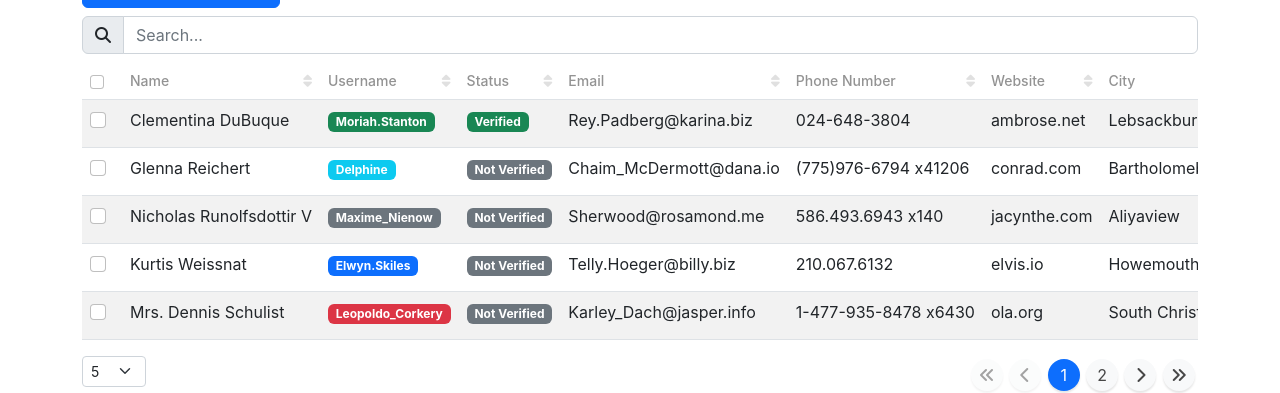
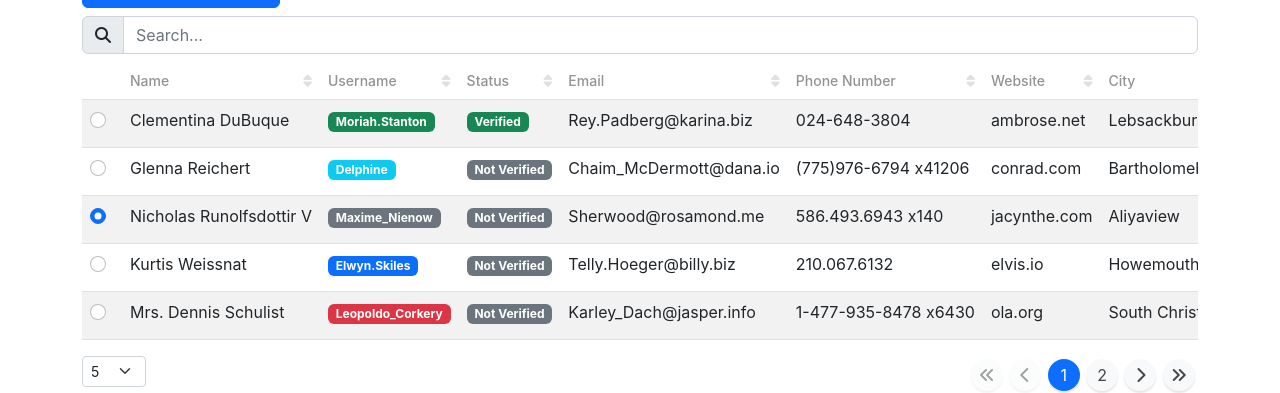
Before and after one commit to rxid-dev/rxid-table, a React (Create React App) app: page / in a window 1280 px wide. Shown: the part 271-664 px from the top of the page. Built offline with nearby package versions, Linux system fonts and the light colour scheme; data requests are answered from the project's data file.

Commit message:
add:  Menambahkan Select Table Part 2

```diff
--- a/src/App.tsx
+++ b/src/App.tsx
@@ -1,6 +1,7 @@
 import React, { Fragment, useEffect } from "react";
 import "./App.scss";
 import { RxidTable, useTable } from "./rxid-table";
+import { selectedRecord } from "./selected-records";
 
 function App() {
   const cars = [
@@ -63,7 +64,7 @@ function App() {
     "bg-danger",
   ];
 
-  const userServerModel = useTable({
+  const userServerModel = useTable<any>({
     columns: [
       {
         header: "Name",
@@ -152,6 +153,12 @@ function App() {
     options: {
       select: {
         compareField: "id",
+        isMultiple: false,
+        onSelect: (records: Array<any>) => {
+          console.log("INFO: Come from onSelect");
+          console.log(records);
+        },
+        records: [selectedRecord[1]],
       },
     },
   });
--- a/src/rxid-table/RxidTable.tsx
+++ b/src/rxid-table/RxidTable.tsx
@@ -1,4 +1,4 @@
-import React, { useEffect, useImperativeHandle, useState } from "react";
+import React, { useEffect, useImperativeHandle, useRef, useState } from "react";
 import { RxidPagination, usePagination } from "../rxid-pagination";
 import { Table } from "./domain/Table";
 import { TableColumn } from "./domain/TableColumn";
@@ -16,6 +16,8 @@ interface Props extends TableProps<any> {
 
 export const RxidTable = React.forwardRef((props: Props, ref: any) => {
   const { stringUrl, ...model } = props;
+
+  const checkboxAllRef = useRef<any>();
 
   const [state, setState] = useState<Table>(Table.create(model, stringUrl));
 
@@ -75,6 +77,7 @@ export const RxidTable = React.forwardRef((props: Props, ref: any) => {
           pagination.setTotalRecord(+(totalRecord || 0));
           const records: Array<ObjectProps> = await successResponse.json();
           const rows = createRows(records);
+          setIndeterminate(rows.length);
           setState((state: Table) => ({
             ...state,
             rows,
@@ -97,6 +100,14 @@ export const RxidTable = React.forwardRef((props: Props, ref: any) => {
         ...state,
         rows,
       }));
+    }
+  };
+
+  const setIndeterminate = (rowsLength: number) => {
+    if (state.props.options?.select && checkboxAllRef.current) {
+      checkboxAllRef.current.indeterminate =
+        state.selectedRecord.records.length !== rowsLength &&
+        state.selectedRecord.records.length > 0;
     }
   };
 
@@ -172,6 +183,10 @@ export const RxidTable = React.forwardRef((props: Props, ref: any) => {
   };
 
   const handleOnChangePage = (currentPage: number) => {
+    if (state.isServerSide) {
+      state.selectedRecord.reset();
+      checkboxAllRef.current.indeterminate = false;
+    }
     setState((state: Table) => ({
       ...state,
       currentPage,
@@ -180,10 +195,30 @@ export const RxidTable = React.forwardRef((props: Props, ref: any) => {
 
   const handleSelectRecord = (isChecked: boolean, row: TableRow) => {
     const table = state;
+    if (state.selectedRecord.isMultiple) {
       isChecked
         ? table.selectedRecord.add(row.props.record)
         : table.selectedRecord.remove(row.props.record);
       row.isChecked = isChecked;
+
+      const rowsLength = state.isServerSide
+        ? table.rows.length
+        : state.props.records?.length || 0;
+      setIndeterminate(rowsLength);
+
+      state.selectedRecord.isSelectAll = state.isServerSide
+        ? state.rows.length === table.selectedRecord.records.length
+        : (state.props.records?.length || 0) ===
+          table.selectedRecord.records.length;
+    } else {
+      table.rows.forEach((row) => (row.isChecked = false));
+      row.isChecked = true;
+
+      isChecked
+        ? table.selectedRecord.set([row.props.record])
+        : table.selectedRecord.reset();
+    }
+
     setState((state) => ({
       ...state,
       ...table,
@@ -254,6 +289,7 @@ export const RxidTable = React.forwardRef((props: Props, ref: any) => {
                 {state.props.options?.select ? (
                   <th className="th-select">
                     <div className="th-content">
+                      {state.selectedRecord.isMultiple && (
                         <div className="form-check">
                           <input
                             className="form-check-input"
@@ -262,8 +298,10 @@ export const RxidTable = React.forwardRef((props: Props, ref: any) => {
                             onChange={(e) =>
                               handleSelectAllRecord(e.target.checked)
                             }
+                            ref={checkboxAllRef}
                           />
                         </div>
+                      )}
                     </div>
                   </th>
                 ) : (
@@ -316,6 +354,7 @@ export const RxidTable = React.forwardRef((props: Props, ref: any) => {
                   <tr key={indexI}>
                     {state.props.options?.select ? (
                       <td>
+                        {state.selectedRecord.isMultiple ? (
                           <div className="form-check">
                             <input
                               className="form-check-input"
@@ -326,6 +365,19 @@ export const RxidTable = React.forwardRef((props: Props, ref: any) => {
                               }
                             />
                           </div>
+                        ) : (
+                          <div className="form-check">
+                            <input
+                              className="form-check-input"
+                              type="radio"
+                              name={state.identifer}
+                              checked={!!row.isChecked}
+                              onChange={(e) =>
+                                handleSelectRecord(e.target.checked, row)
+                              }
+                            />
+                          </div>
+                        )}
                       </td>
                     ) : (
                       <td>
--- a/src/rxid-table/domain/Table.ts
+++ b/src/rxid-table/domain/Table.ts
@@ -13,6 +13,7 @@ export class Table {
   public customData: ObjectProps;
   public selectedRecord: TableSelect;
   public isServerSide: boolean;
+  public identifer: string;
   private constructor(public props: TableProps<ObjectProps>) {}
   public static create(
     props: TableProps<ObjectProps>,
@@ -22,9 +23,8 @@ export class Table {
     state.isServerSide = !!stringUrl;
     state.rows = [];
     state.currentPage = 1;
-    state.selectedRecord = TableSelect.create(
-      props.options?.select?.compareField
-    );
+    state.selectedRecord = TableSelect.create(props.options?.select);
+    state.identifer = `table-${Math.ceil(Math.random() * 100)}`;
     return state;
   }
 }
--- a/src/rxid-table/domain/TableSelect.ts
+++ b/src/rxid-table/domain/TableSelect.ts
@@ -1,22 +1,28 @@
 import { ObjectProps } from "../interfaces/ObjectProps";
+import { TableSelectProps } from "../interfaces/TableSelectProps";
 import { resolveRecord } from "../resolveRecord";
 export class TableSelect {
+  public isSelectAll: boolean;
+  public indeterminate: boolean;
+  public compareField: string;
   public records: Array<ObjectProps>;
-  public isSelectAll: boolean;
-  private constructor(public compareField: string = "id") {}
+  public isMultiple: boolean;
+  private constructor(public props?: TableSelectProps<ObjectProps>) {}
 
   public set(records: Array<ObjectProps>): void {
     this.records = records;
+    this.emitChanges();
   }
 
   public reset(): void {
-    console.log("Come from reset");
     this.isSelectAll = false;
     this.records = [];
+    this.emitChanges();
   }
 
   public add(record: ObjectProps): void {
     this.records.push(record);
+    this.emitChanges();
   }
 
   public remove(record: ObjectProps): void {
@@ -24,6 +30,7 @@ export class TableSelect {
     if (indexOfRecord !== -1) {
       this.records.splice(indexOfRecord, 1);
     }
+    this.emitChanges();
   }
 
   public getIsSelected(record: ObjectProps): boolean {
@@ -38,9 +45,16 @@ export class TableSelect {
     );
   }
 
-  public static create(compareField?: string): TableSelect {
-    const select = new TableSelect(compareField);
-    select.records = [];
+  private emitChanges(): void {
+    if (!this.props?.onSelect) return;
+    this.props.onSelect(this.records);
+  }
+
+  public static create(props?: TableSelectProps<ObjectProps>): TableSelect {
+    const select = new TableSelect(props);
+    select.compareField = props?.compareField || "id";
+    select.records = props?.records || [];
+    select.isMultiple = props?.isMultiple !== false;
     return select;
   }
 }
--- a/src/rxid-table/interfaces/TableProps.ts
+++ b/src/rxid-table/interfaces/TableProps.ts
@@ -10,5 +10,5 @@ export interface TableProps<T> {
   setCustomData: (customData: ObjectProps) => void;
   reload: () => void;
   ref: React.MutableRefObject<any>;
-  options?: TableOptionsProps;
+  options?: TableOptionsProps<T>;
 }
--- /dev/null
+++ b/src/rxid-table/interfaces/TableSelectProps.ts
@@ -0,0 +1,6 @@
+export interface TableSelectProps<T> {
+  compareField?: string;
+  onSelect?: (records: T) => void;
+  records?: Array<T>;
+  isMultiple?: boolean;
+}
--- a/src/rxid-table/useTable.ts
+++ b/src/rxid-table/useTable.ts
@@ -9,7 +9,7 @@ interface Props<T> {
   records?: Array<T>;
   perPage?: number;
   totalRecord?: number;
-  options?: TableOptionsProps;
+  options?: TableOptionsProps<T>;
 }
 
 export const useTable = <T>(props: Props<T>): TableProps<T> => {
--- /dev/null
+++ b/src/selected-records.ts
@@ -0,0 +1,52 @@
+export const selectedRecord = [
+  {
+    id: 10,
+    name: "Clementina DuBuque",
+    username: "Moriah.Stanton",
+    email: "Rey.Padberg@karina.biz",
+    address: {
+      street: "Kattie Turnpike",
+      suite: "Suite 198",
+      city: "Lebsackbury",
+      zipcode: "31428-2261",
+      geo: {
+        lat: "-38.2386",
+        lng: "57.2232",
+      },
+    },
+    phone: "024-648-3804",
+    website: "ambrose.net",
+    company: {
+      name: "Hoeger LLC",
+      catchPhrase: "Centralized empowering task-force",
+      bs: "target end-to-end models",
+    },
+    status: 1,
+    createdAt: 1674670367088,
+  },
+  {
+    id: 8,
+    name: "Nicholas Runolfsdottir V",
+    username: "Maxime_Nienow",
+    email: "Sherwood@rosamond.me",
+    address: {
+      street: "Ellsworth Summit",
+      suite: "Suite 729",
+      city: "Aliyaview",
+      zipcode: "45169",
+      geo: {
+        lat: "-14.3990",
+        lng: "-120.7677",
+      },
+    },
+    phone: "586.493.6943 x140",
+    website: "jacynthe.com",
+    company: {
+      name: "Abernathy Group",
+      catchPhrase: "Implemented secondary concept",
+      bs: "e-enable extensible e-tailers",
+    },
+    status: 0,
+    createdAt: 1674670336108,
+  },
+];
```
Also changed, not shown: src/rxid-table/interfaces/TableOptionsProps.ts (+4 -4 lines). Lines whose indentation alone changed are shown as unchanged.
